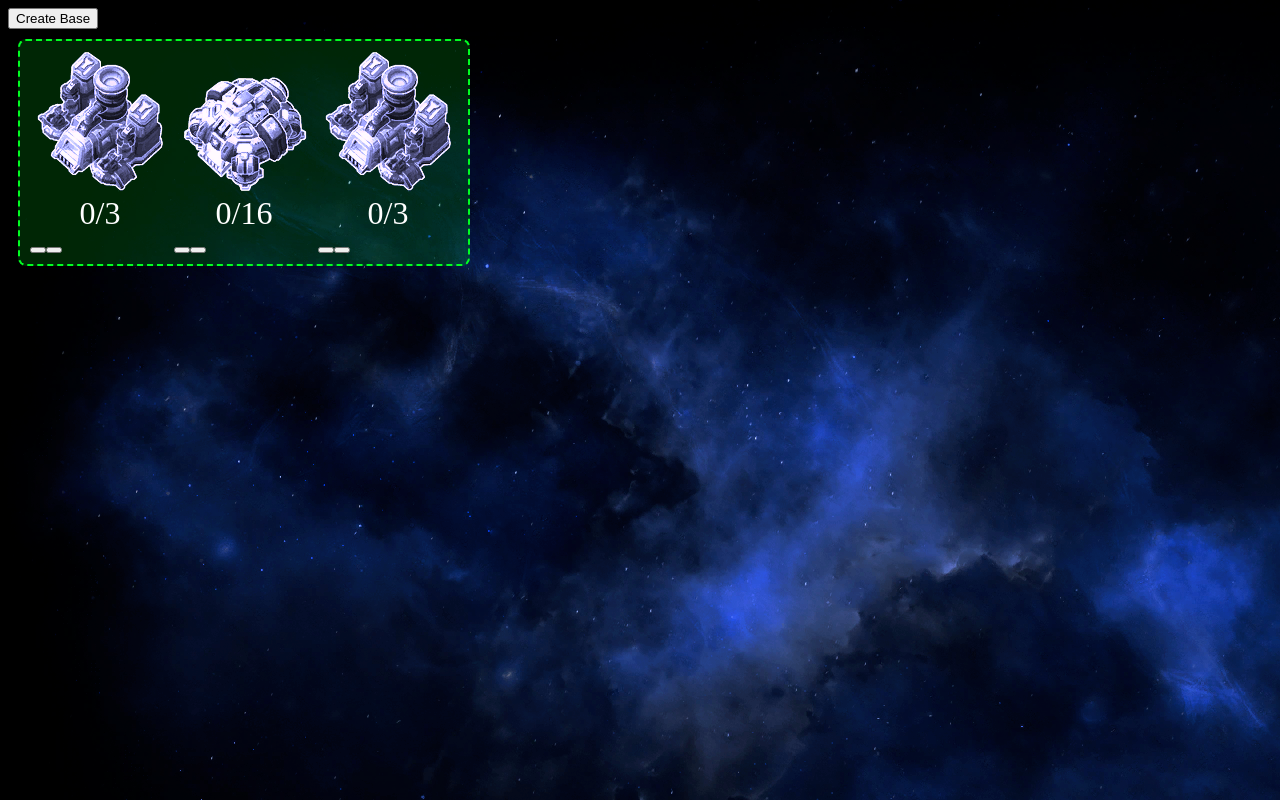
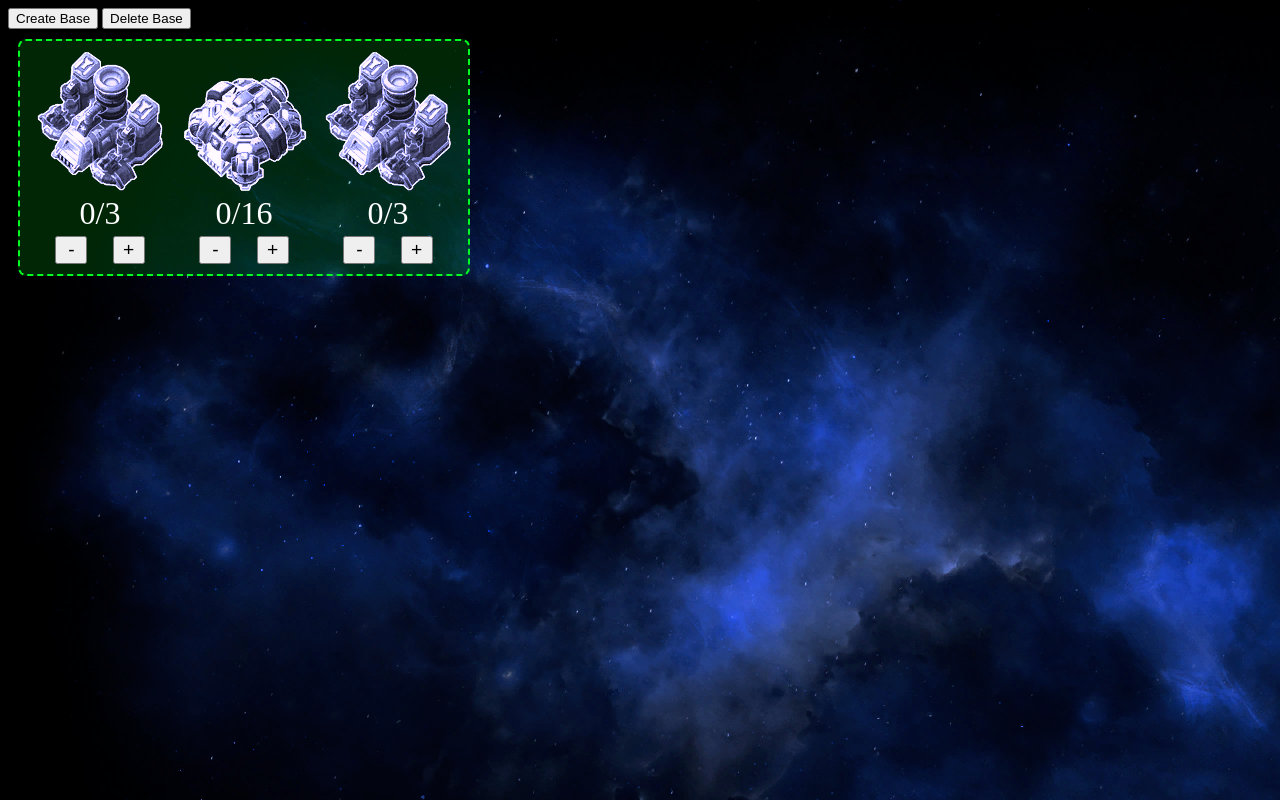
Before and after one commit to TravTheBav/sc2-resource-calculator, a plain HTML site: page index.html in a window 1280 px wide. Both pictures are taken after a click on the button "Create Base". Drawn offline with Linux system fonts and the light colour scheme.

Commit message:
button for deleting the last base in the list

```diff
--- a/index.html
+++ b/index.html
@@ -9,6 +9,7 @@
 </head>
 <body>
     <button id="create-base">Create Base</button>
+    <button id="delete-base">Delete Base</button>
     <script src="script.js"></script>
 </body>
 </html>
--- a/script.js
+++ b/script.js
@@ -1,5 +1,7 @@
 let create_base_button = document.getElementById("create-base");
 create_base_button.addEventListener("click", CreateNewBase);
+let delete_base_button = document.getElementById("delete-base");
+delete_base_button.addEventListener("click", DeleteLastBase);
 
 function CreateNewBase() {
     let base_card = document.createElement('div');
@@ -9,6 +11,11 @@ function CreateNewBase() {
     setBaseCardIcons();
     setBaseCardWorkerCounters(base_card);
     setBaseCardButtons(base_card);
+}
+
+function DeleteLastBase() {
+    let last_base = document.querySelector('body').lastChild;
+    document.querySelector('body').removeChild(last_base);
 }
 
 function setBaseCardIcons() {
@@ -56,7 +63,9 @@ function setBaseCardButtons(base_card) {
         button_group.id = i;
 
         let down_button = document.createElement('button');
+        down_button.textContent = "-";
         let up_button = document.createElement('button');
+        up_button.textContent = "+";
         button_group.appendChild(down_button);
         button_group.appendChild(up_button);
         base_card.appendChild(button_group);
--- a/styles.css
+++ b/styles.css
@@ -29,3 +29,13 @@ body {
     text-align: center;
     color: white;
 }
+
+.up-down-buttons {
+    display: flex;
+    justify-content: space-evenly;
+}
+
+.up-down-buttons button {
+    font-size: larger;
+    width: 2rem;
+}
```
